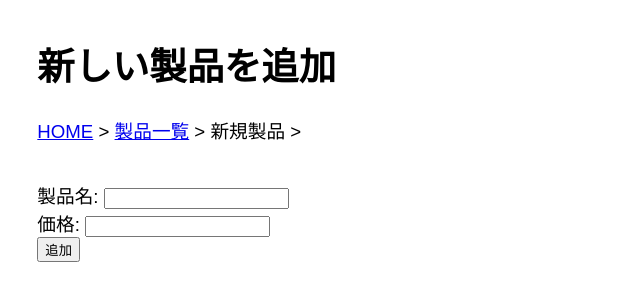
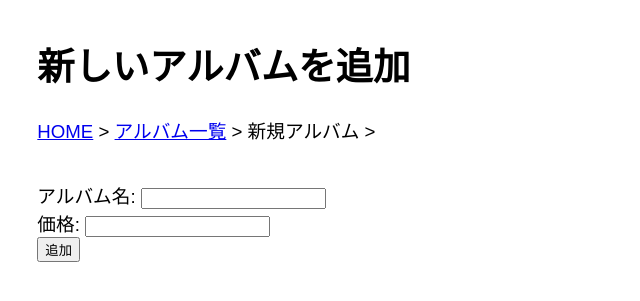
Before and after one commit to ngtn-acad/oop2_10_sample, a Flask app: page /products/add in a window 1280 px wide. Shown: the top 301 px of the page, without its empty margins (0-640 px from the left). Run offline with Flask 3, Linux system fonts and the light colour scheme.

Commit message:
productを変えたよ

```diff
--- a/templates/product_add.html
+++ b/templates/product_add.html
@@ -2,19 +2,19 @@
 <html lang="ja">
 <head>
     <meta charset="UTF-8">
-    <title>製品追加</title>
+    <title>アルバム追加</title>
     <link rel="stylesheet" href="{{ url_for('static', filename='base-style.css') }}">
 </head>
 <body>
-    <h1>新しい製品を追加</h1>
+    <h1>新しいアルバムを追加</h1>
     <ul class="breadcrumb">
         <li><a href="{{ url_for('index') }}">HOME</a></li>
-        <li><a href="{{ url_for('product.list') }}">製品一覧</a></li>
-        <li>新規製品</li>
+        <li><a href="{{ url_for('product.list') }}">アルバム一覧</a></li>
+        <li>新規アルバム</li>
     </ul>
 
     <form action="{{ url_for('product.add') }}" method="post">
-        <label>製品名: <input type="text" name="name" required></label><br>
+        <label>アルバム名: <input type="text" name="name" required></label><br>
         <label>価格: <input type="number" step="1" name="price" required></label><br>
         <button type="submit">追加</button>
     </form>
--- a/templates/product_list.html
+++ b/templates/product_list.html
@@ -9,15 +9,15 @@
     <h1>{{ title }}</h1>
     <ul class="breadcrumb">
         <li><a href="{{ url_for('index') }}">HOME</a></li>
-        <li><a href="{{ url_for('product.list') }}">製品一覧</a></li>
+        <li><a href="{{ url_for('product.list') }}">アルバム一覧</a></li>
 
     </ul>
-    <a href="{{ url_for('product.add') }}">新規製品追加</a>
+    <a href="{{ url_for('product.add') }}">新規アルバム追加</a>
     <table>
         <thead>
             <tr>
                 <th>&nbsp;</th>
-                <th>製品名</th>
+                <th>アルバム名</th>
                 <th>価格</th>
             </tr>
         </thead>
```
Also changed, not shown: templates/product_edit.html (+5 -5 lines).
